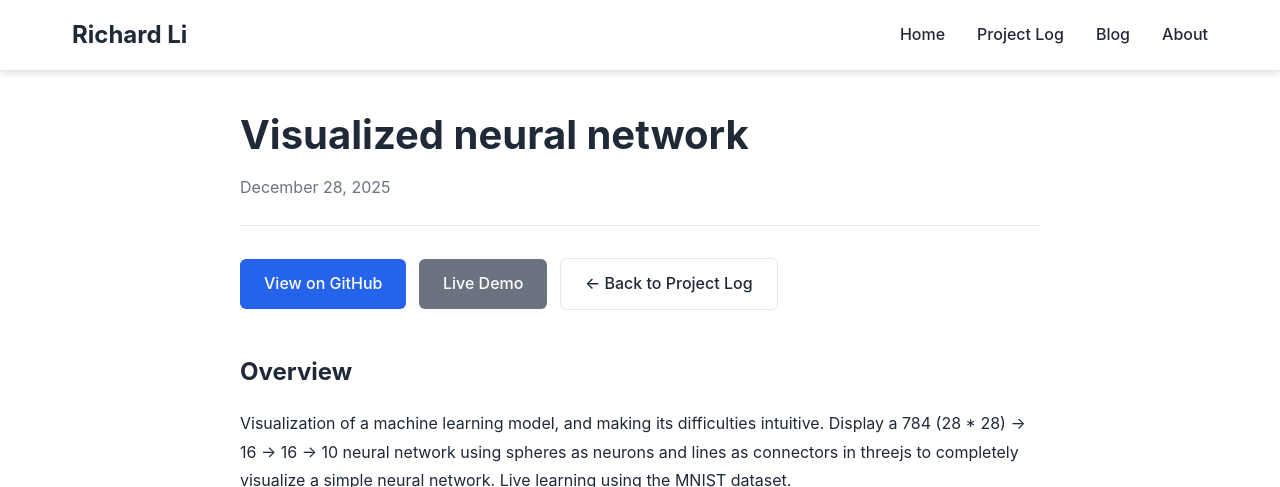
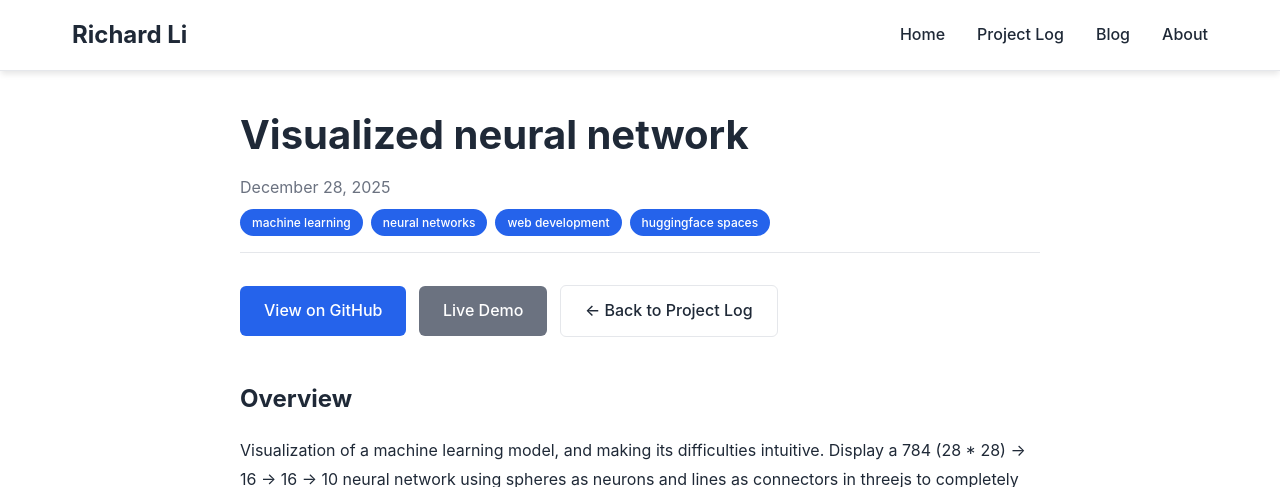
Before and after one commit to richardhcli/richardhcli.github.io, a Jekyll site: the page built from _project_posts/2025-12-28-visualized-neural-network.md, in a window 1280 px wide and 900 px high, cut to the strip 0-487 px from the top of the window. Built offline with Jekyll 4.4.1, drawn with Linux system fonts in a browser that asks for light colours.

Commit message:
add tags

```diff
--- a/_project_posts/2025-12-28-visualized-neural-network.md
+++ b/_project_posts/2025-12-28-visualized-neural-network.md
@@ -3,6 +3,10 @@ title: "Visualized neural network"
 description: "28x28 -> 16 -> 16 -> 10 MNIST neural network visualization"
 date: 2025-12-28
 tags:
+- machine learning
+- neural networks
+- web development
+- huggingface spaces
 github_url: "https://github.com/richardhcli/neural_network_visualization"
 demo_url: "https://huggingface.co/spaces/richardhcli/simple_neural_network_visualizer"
 ---
```
